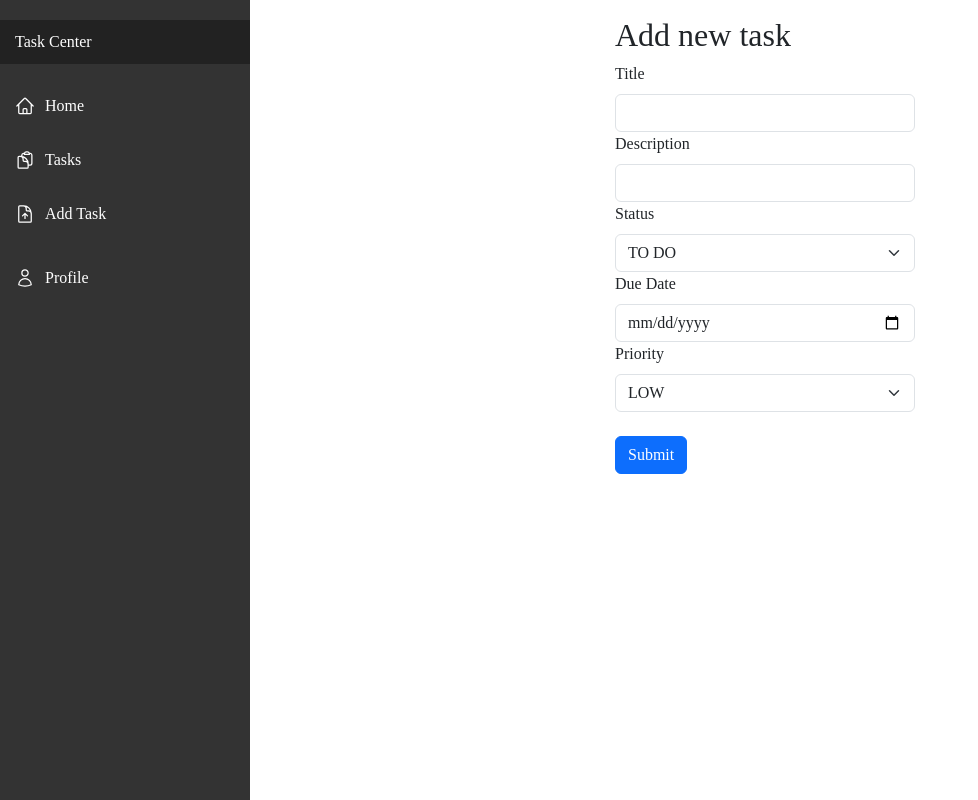
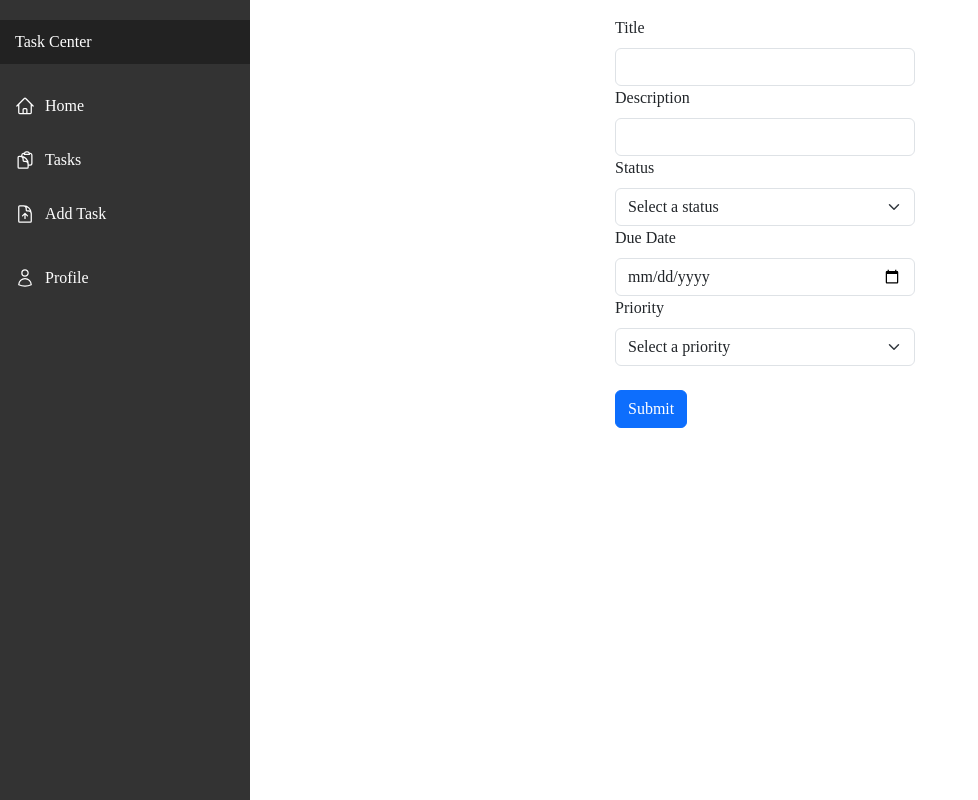
Before and after one commit to samhitask/task, a React (Create React App) app in the folder taskapp/: page /add-task in a window 1280 px wide. Shown: the whole page, without its empty margins (0-978 px from the left). Built offline with nearby package versions, Linux system fonts and the light colour scheme; sample sign-in values are in the browser's storage.

Commit message:
Fixed bug with priority validation

```diff
--- a/taskapp/src/components/create-task.component.js
+++ b/taskapp/src/components/create-task.component.js
@@ -74,14 +74,14 @@ const AddTask = () => {
     <div className="submit-form">
         {submitted ? (
           <div>
+            <br />
             <h4>Task added successfully!</h4>
-          <Button variant="primary" onClick={newTask}>
+            <Button variant="primary" href="/add-task" className="success">
               Add more?
             </Button>
           </div>
         ) : (
           <Form onSubmit={(e) => { e.preventDefault(); saveTask(); }}>
-          <h2>Add new task</h2>
             {errorMessage && <p className="error">{errorMessage}</p>}
           <Form.Group controlId="title">
             <Form.Label>Title</Form.Label>
@@ -106,9 +106,10 @@ const AddTask = () => {
 
             <Form.Group controlId="status">
               <Form.Label>Status</Form.Label>
-            <Form.Select onChange={(e) => setStatus(e.target.value)} value={status}>
+              <Form.Select onChange={(e) => setStatus(e.target.value)}>
+                <option value=""> Select a status </option>
                 {statuses.map((st) => (
-                <option key={st.value} value={st.value}>
+                  <option key={st.label} value={st.value}>
                     {st.label}
                   </option>
                 ))}
@@ -124,24 +125,26 @@ const AddTask = () => {
             />
           </Form.Group>
 
+
             <Form.Group controlId="priority">
               <Form.Label>Priority</Form.Label>
-            <Form.Select onChange={(e) => setPriority(e.target.value)} value={priority}>
+              <Form.Select onChange={(e) => setPriority(e.target.value)}>
+                <option value="">Select a priority</option>
                 {priorities.map((pr) => (
-                <option key={pr.value} value={pr.value}>
+                  <option key={pr.label} value={pr.value}>
                     {pr.label}
                   </option>
                 ))}
               </Form.Select>
             </Form.Group>
-          < br/>
-          <Button variant="primary" type="submit">
+
+            <br />
+            <Button type="submit" variant="primary" size="md">
               Submit
             </Button>
           </Form>
-      )}
-    </div>
+        )
+      } </div>
   );
 };
-
 export default AddTask;
--- a/taskapp/src/components/login.component.js
+++ b/taskapp/src/components/login.component.js
@@ -13,7 +13,7 @@ export default class LoginForm extends Component {
     this.state = {
       username: '',
       password: '',
-      errorMessage: ''
+
     };
     this.onChangeUsername = this.onChangeUsername.bind(this);
     this.onChangePassword = this.onChangePassword.bind(this);
@@ -45,19 +45,19 @@ export default class LoginForm extends Component {
         if (user.username === username && user.password === password) {
           updateUser(user.id, user.username, true);
         } else {
-          this.setState({ errorMessage: 'Incorrect password' });
+          alert('Incorrect password' );
         }
       } else {
-        this.setState({ errorMessage: 'No user found with this username' });
+       alert( 'No user found with this username' );
       }
     } catch (error) {
       console.error('Error logging in:', error);
-      this.setState({ errorMessage: 'Error logging in. Please try again later.' });
+      alert('Error logging in. Please try again later.');
     }
   }
 
   render() {
-    const { username, password, errorMessage } = this.state;
+    const { username, password } = this.state;
     const { loggedIn } = this.context;
 
     if (loggedIn) {
@@ -88,7 +88,8 @@ export default class LoginForm extends Component {
               onChange={this.onChangePassword}
             />
           </Form.Group>
-          {errorMessage && <p>{errorMessage}</p>}
+
+
 
           <br />
           <Button type="submit" size="md">
--- a/taskapp/src/components/profile.component.js
+++ b/taskapp/src/components/profile.component.js
@@ -15,7 +15,7 @@ export default class Profile extends Component {
       await UserDataService.delete(userId);
       logoutUser();
     } catch (error) {
-      console.error('Error deleting user and tasks:', error);
+      alert('Error deleting user and tasks:', error);
 
   }
 }
--- a/taskapp/src/components/sign-up.component.js
+++ b/taskapp/src/components/sign-up.component.js
@@ -43,7 +43,7 @@ saveUser() {
       console.log(response.data);
     })
     .catch(e => {
-      console.log(e);
+      alert("Username and/or email already taken.")
     });
 }
 
--- a/taskapp/src/components/task.component.js
+++ b/taskapp/src/components/task.component.js
@@ -244,6 +244,7 @@ class Task extends Component {
               variant='success'
               onClick={this.updateTask}
 
+
             >
               Update
             </Button>{' '}
```
Also changed, not shown: 1 other file (tests, documents, lock files or other folders). Lines whose indentation alone changed are shown as unchanged.
